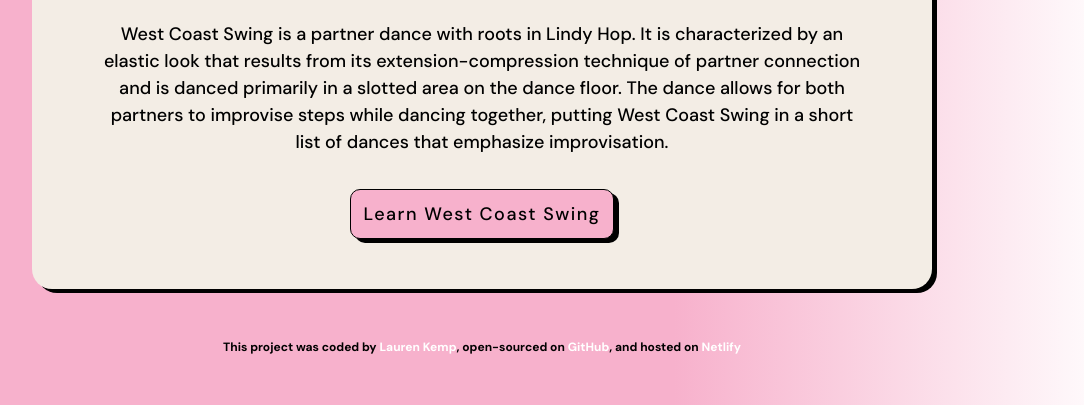
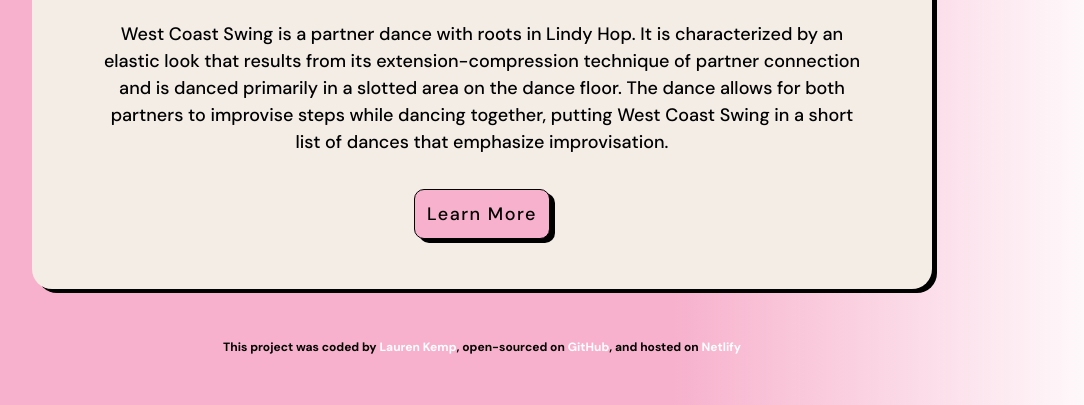
Before and after one commit to laurenkemp/west-coast-swing, a plain HTML site: page index.html in a window 1280 px wide. Shown: the part 1094-1499 px from the top of the page, without its empty margins (158-1242 px from the left). Drawn offline with Linux system fonts and the light colour scheme.

Commit message:
added link to Learn More button

```diff
--- a/index.html
+++ b/index.html
@@ -246,8 +246,9 @@
         both partners to improvise steps while dancing together, putting West
         Coast Swing in a short list of dances that emphasize improvisation.
       </p>
-
-      <button class="learn-button">Learn West Coast Swing</button>
+      <a href="https://en.wikipedia.org/wiki/West_Coast_Swing" target="_blank">
+        <button class="learn-button">Learn More</button>
+      </a>
     </div>
     <footer>
       This project was coded by
```
